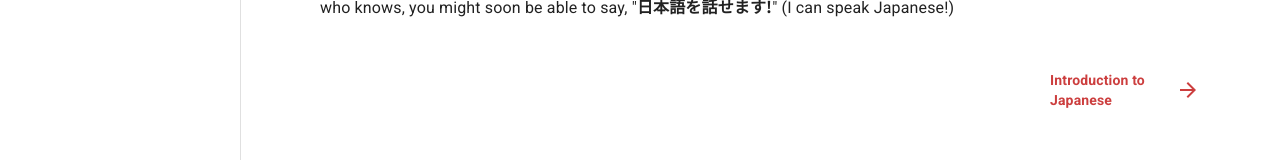
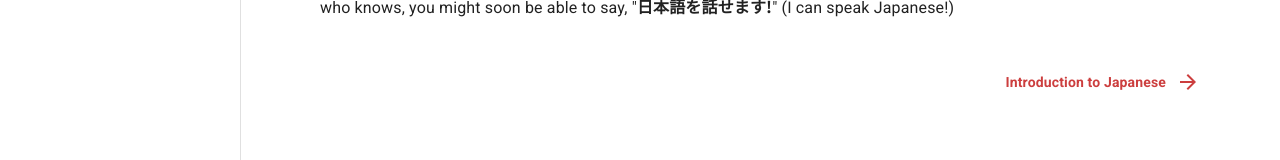
Before and after one commit to LinCie/KitsuKorner, a React (Vite) app: page / in a window 1280 px wide. Shown: the part 378-538 px from the top of the page. Built offline with nearby package versions, Linux system fonts and the light colour scheme.

Commit message:
adjust minor visual bug

```diff
--- a/src/components/navigations/BottomNavigation.tsx
+++ b/src/components/navigations/BottomNavigation.tsx
@@ -32,7 +32,8 @@ export const NavigationLink = (props: NavigationLinkProps) => {
         gap="10px"
         flexDirection={left ? "row" : "row-reverse"}
         sx={{
-          maxWidth: "150px"
+          maxWidth: {xs: "150px", sm: "500px"},
+          height: "100%"
         }}
       >
         {left ? <ArrowBackIcon /> : <ArrowForwardIcon />}
```
